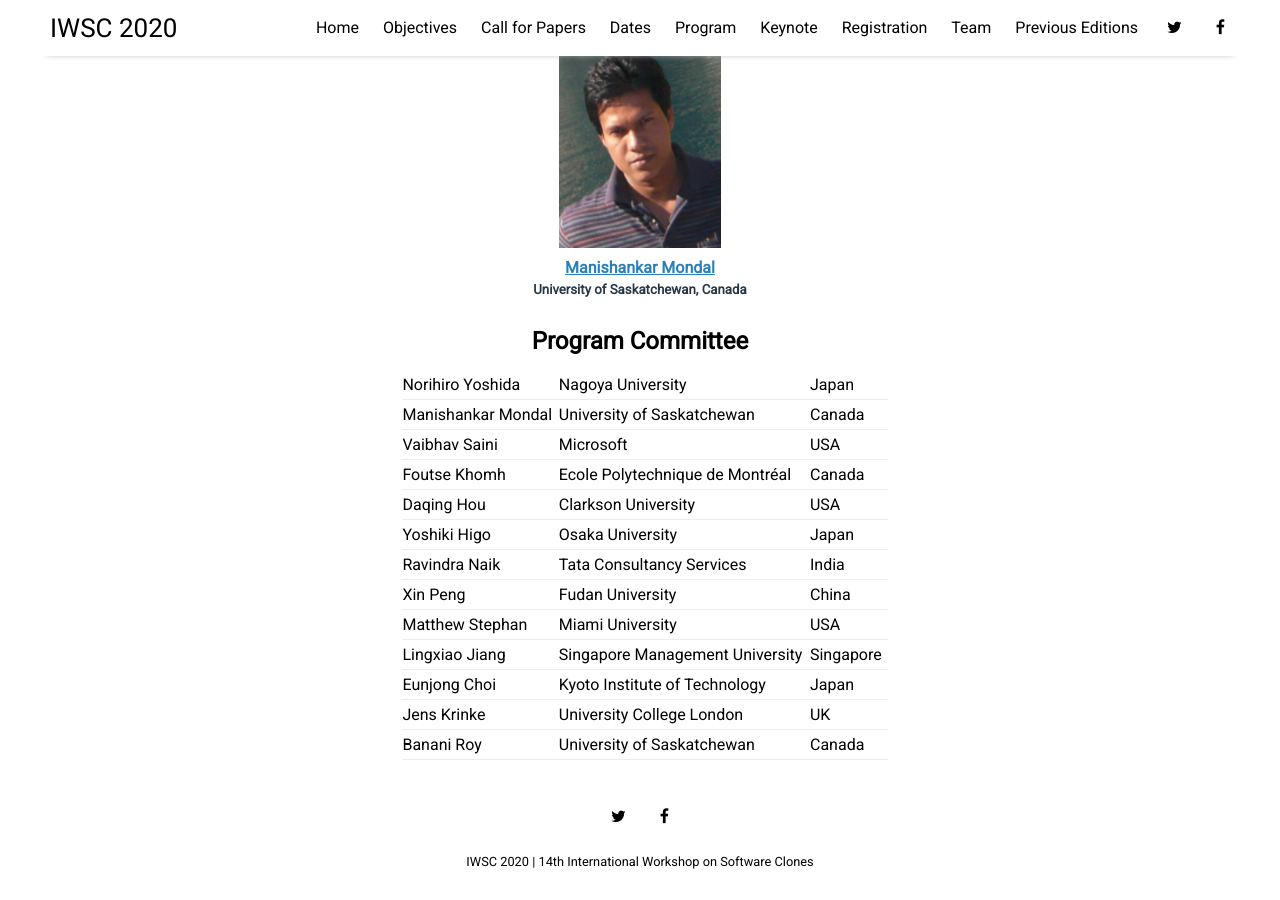
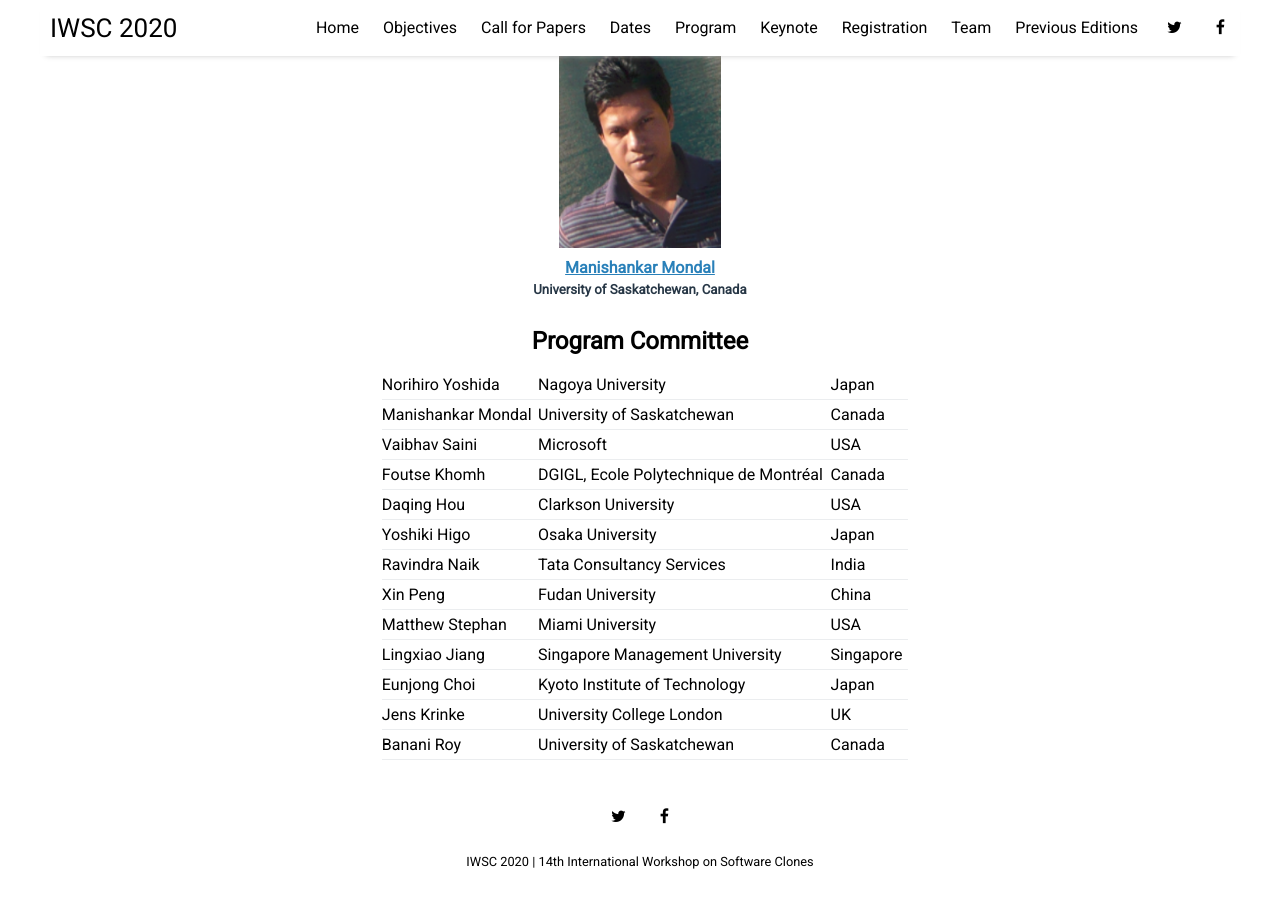
Before and after one commit to iwsc2020/iwsc2020.github.io, a Jekyll site: the page built from pages/team.html, in a window 1280 px wide and 900 px high, scrolled down 803 px. Built offline with Jekyll 4.4.1, drawn with Linux system fonts in a browser that asks for light colours; nearby versions of some CDN libraries.

Commit message:
Update team.html

```diff
--- a/pages/team.html
+++ b/pages/team.html
@@ -94,7 +94,7 @@ title: Team
         </tr>
         <tr>
           <td class="tg-col">Foutse Khomh</td>
-          <td class="tg-col">Ecole Polytechnique de Montréal</td>
+          <td class="tg-col">DGIGL, Ecole Polytechnique de Montréal</td>
           <td class="tg-col">Canada</td>
         </tr>
         <tr>
```
